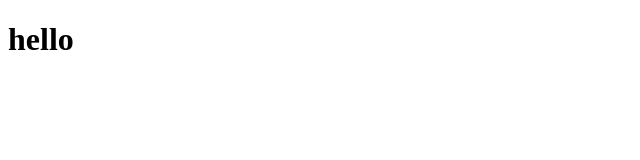
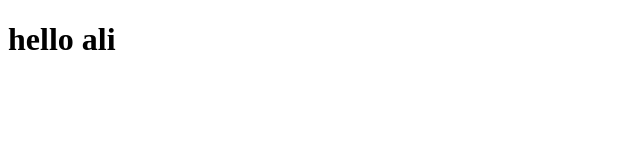
Before and after one commit to MansourWorkingSpace/Gestion_de_livraison_front, an Angular app: page / in a window 1280 px wide. Shown: the top 160 px of the page, without its empty margins (0-640 px from the left). Built offline with nearby package versions, Linux system fonts and the light colour scheme.

Commit message:
second comit

```diff
--- a/src/app/app.component.html
+++ b/src/app/app.component.html
@@ -1 +1 @@
-<h1>hello</h1>
+<h1>hello ali</h1>
```
